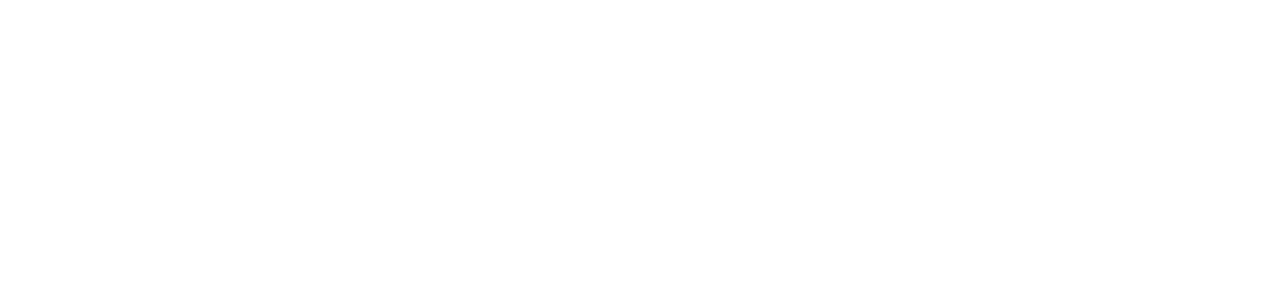
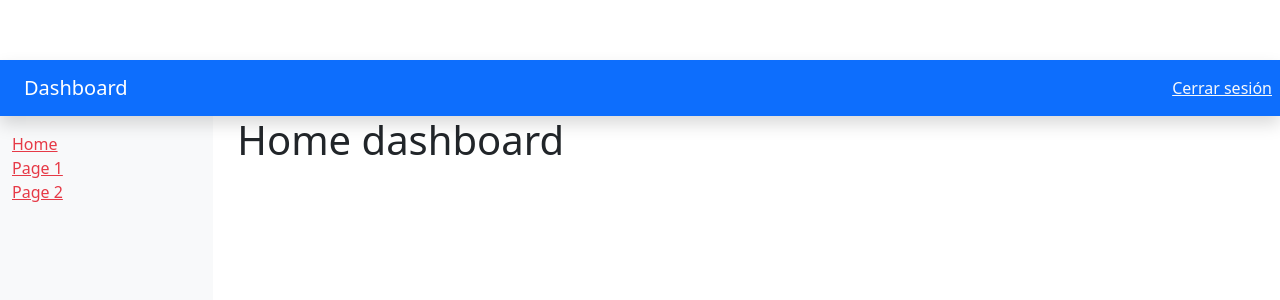
Before and after one commit to reyesborjas/TheRangerHub.front, a React (Vite) app: page /dashboard/home in a window 1280 px wide. Before the commit this address had no page. Shown: the top 300 px of the page. Built offline with nearby package versions, Linux system fonts and the light colour scheme.

Commit message:
Nuevo dashboard

```diff
--- a/src/App.jsx
+++ b/src/App.jsx
@@ -7,6 +7,10 @@
 import RangerDashBoard from "./components/RangerDashBoard"; // Asegúrate de importarlo
 import ContactUs from "./pages/ContactUs";
 import CreateTrip from "./components/CreateTrip.jsx";
+import { HomeDashboard } from "./pages/dashboard/HomeDashboard.jsx";
+import { Dashboard } from "./pages/Dashboard.jsx";
+import { Page1 } from "./pages/dashboard/Page1.jsx";
+import { Page2 } from "./pages/dashboard/Page2.jsx";
 
 function App() {
   return (
@@ -18,7 +22,12 @@
           <Route path="/contact-us" element={<ContactUs />} />
           <Route path="/login" element={<Login />} />
           <Route path="/signup" element={<SignUp />} />
-                    <Route path="/dashboard" element={<RangerDashBoard />} />
+          <Route element={<Dashboard /> }>
+            <Route path="/dashboard/home" element={<HomeDashboard />}  />
+            <Route path="/dashboard/page1" element={<Page1 />}  />
+            <Route path="/dashboard/page2" element={<Page2 />}  />
+          </Route>
+
           <Route path="/create-trip" element={<CreateTrip />} />
         </Routes>
       </div>
--- /dev/null
+++ b/src/pages/Dashboard.jsx
@@ -0,0 +1,52 @@
+import { Link, Outlet } from "react-router-dom";
+
+export const Dashboard = () => {
+    return (
+        <>
+          <header className="navbar navbar-dark sticky-top bg-primary flex-md-nowrap p-2 shadow">
+            <a className="navbar-brand col-md-3 col-lg-2 me-0 px-3" href="#">
+              Dashboard
+            </a>
+
+            <div className="navbar-nav">
+              <div className="nav-item text-nowrap">
+                <Link to="/login" className="text-light">
+                  Cerrar sesión
+                </Link>
+              </div>
+            </div>
+          </header>
+          <div className="container-fluid">
+            <div className="row vh-100">
+              <nav
+                id="sidebarMenu"
+                className="col-md-3 col-lg-2 d-md-block bg-light sidebar collapse"
+              >
+                <div className="position-sticky pt-3">
+                  <ul className="nav flex-column">
+                    <li className="nav-item">
+                      <Link to="/dashboard/home" className="text-primary">
+                        Home
+                      </Link>
+                    </li>
+                    <li className="nav-item">
+                      <Link to="/dashboard/page1" className="text-primary">
+                        Page 1
+                      </Link>
+                    </li>
+                    <li className="nav-item">
+                      <Link to="/dashboard/page2" className="text-primary">
+                       Page 2
+                      </Link>
+                    </li>
+                  </ul>
+                </div>
+              </nav>
+              <main className="col-md-9 ms-sm-auto col-lg-10 px-md-4">
+                <Outlet />
+              </main>
+            </div>
+          </div>
+        </>
+      );
+}
--- /dev/null
+++ b/src/pages/dashboard/HomeDashboard.jsx
@@ -0,0 +1,3 @@
+export const HomeDashboard = () => {
+    return <h1>Home dashboard</h1>
+}
--- /dev/null
+++ b/src/pages/dashboard/Page1.jsx
@@ -0,0 +1,3 @@
+export const Page1 = () => {
+    return <h1>Page1</h1>
+}
--- /dev/null
+++ b/src/pages/dashboard/Page2.jsx
@@ -0,0 +1,3 @@
+export const Page2 = () => {
+    return <h1>Page2</h1>
+}
```
Lines whose indentation alone changed are shown as unchanged.
